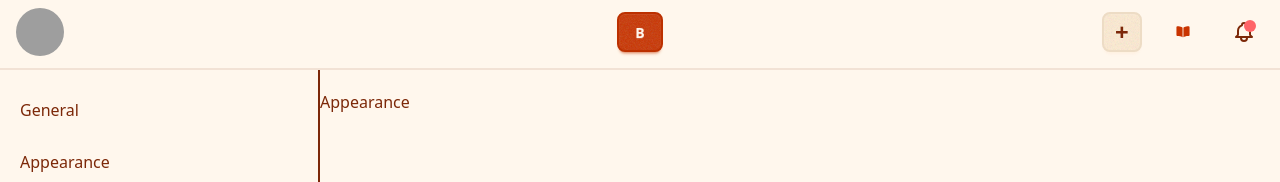
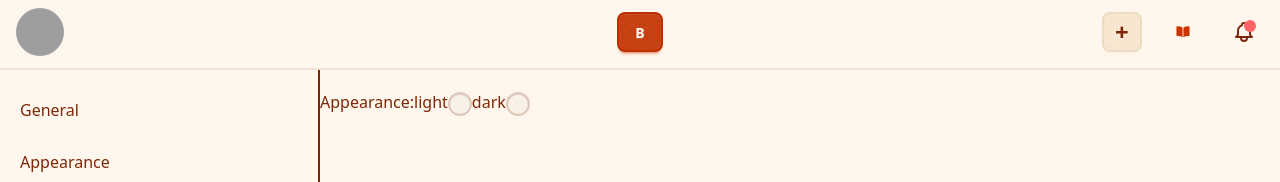
Before and after one commit to Mubasshir08/kom-dame-boi_client, a React (Vite) app: page /reader/setting/theme in a window 1280 px wide. Shown: the top 182 px of the page. Built offline with nearby package versions, Linux system fonts and the light colour scheme; grey boxes are pictures that could not be loaded.

Commit message:
theme checkbox added on theme page

```diff
--- a/src/pages/Appearance.jsx
+++ b/src/pages/Appearance.jsx
@@ -2,7 +2,15 @@ import React from 'react'
 
 const Appearance = () => {
   return (
-    <div>Appearance</div>
+    <div className='flex'>
+      <h3>Appearance:</h3>
+      <label htmlFor="light">light
+        <input type="checkbox" className="checkbox" id='light'/>
+      </label>
+      <label htmlFor="dark">dark
+        <input type="checkbox" className="checkbox" id='dark'/>
+      </label>
+    </div>
   )
 }
 
```
